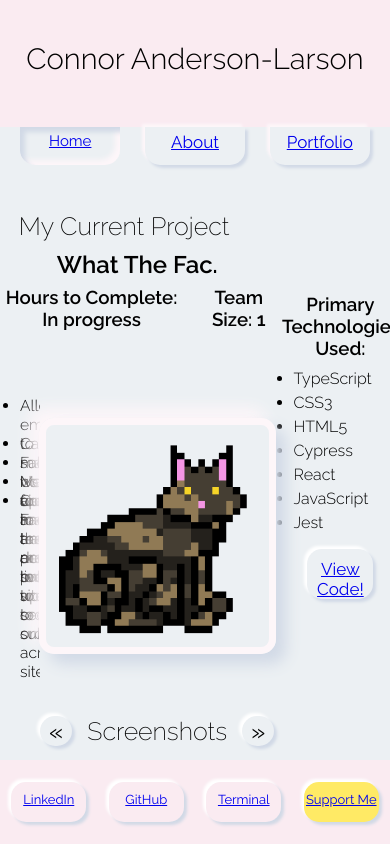
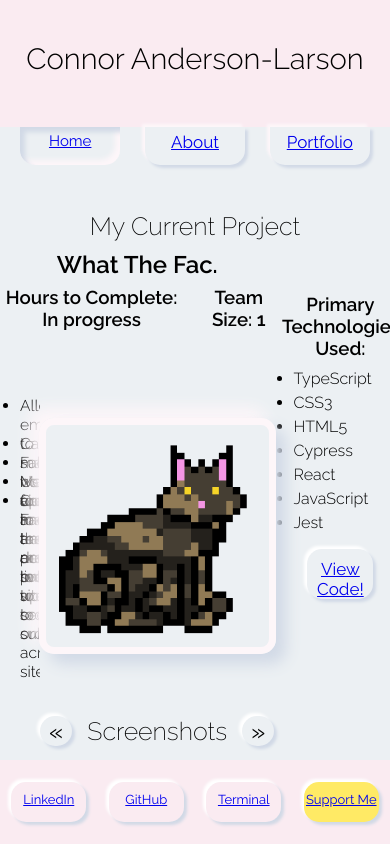
Before and after one commit to ConnorAndersonLarson/mysite, a React (Create React App) app: page / in a window 390 px wide. Built offline with nearby package versions, Linux system fonts and the light colour scheme.

Commit message:
Remove .title css from about

```diff
--- a/src/components/About/About.css
+++ b/src/components/About/About.css
@@ -1,14 +1,6 @@
 
 li {
   font-weight: 300;
-}
-
-.title {
-  display: grid;
-  grid-template-columns: 3.5fr 2fr;
-  grid-template-rows: 1fr;
-  grid-template-areas:
-    "name .";
 }
 
 .aboutGrid {
--- a/src/components/Home/Home.css
+++ b/src/components/Home/Home.css
@@ -17,6 +17,8 @@
 
 @media only screen and (max-width: 480px) {
   .title {
-    display: flex;
+    grid-template-columns: auto;
+    grid-template-areas:
+      "name"
   }
 }
```
